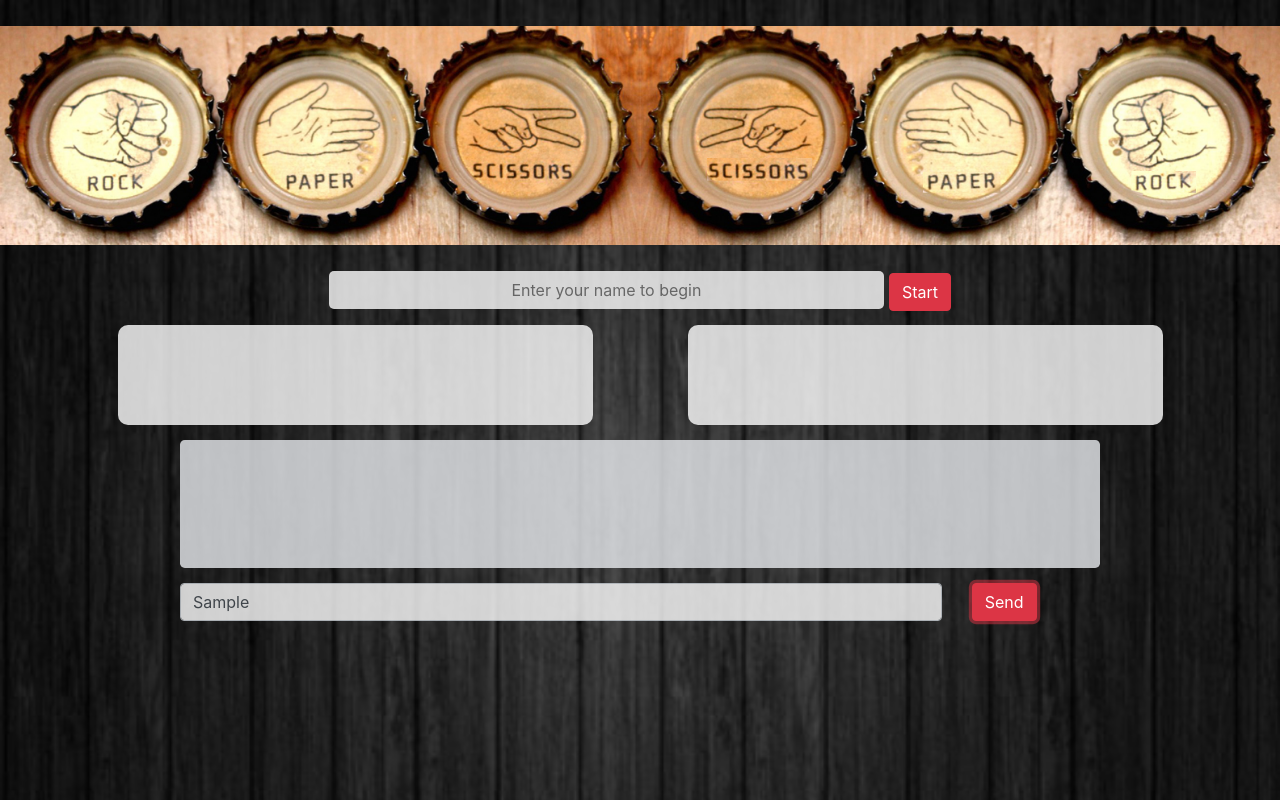
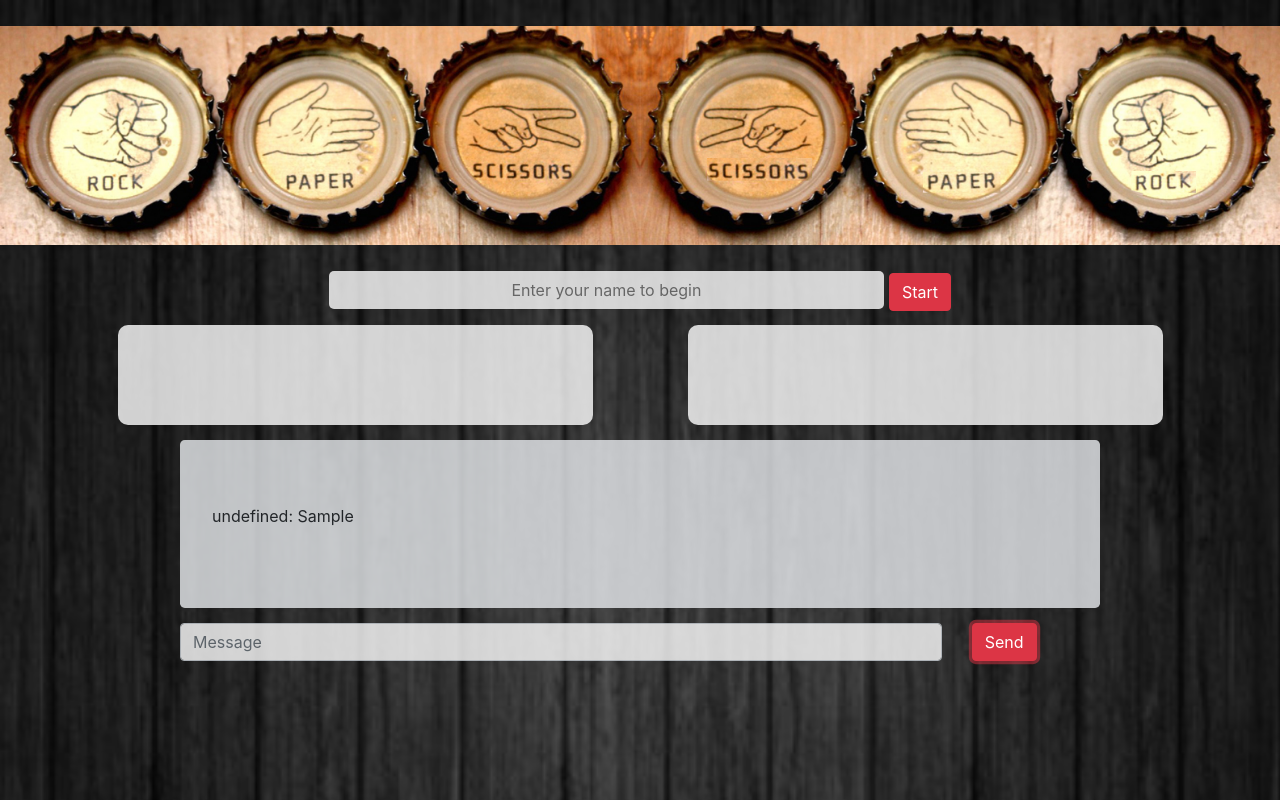
Before and after one commit to gibbsk12/RPS-Multiplayer, a plain HTML site: page index.html in a window 1280 px wide. Both pictures are taken after typing "Sample" into the empty fields and a click on the button "Send". Shown: the top 800 px of the page. Drawn offline with nearby package versions, Linux system fonts and the light colour scheme; no server answers.

Commit message:
chat pushes to database

```diff
--- a/assets/css/style.css
+++ b/assets/css/style.css
@@ -1,6 +1,6 @@
 body {
     background-image: url("../images/background.jpg");
-    height: 120%;
+    height: 150%;
     background-position: center;
     background-repeat: no-repeat;
     background-size: cover;
--- a/assets/javascript/app.js
+++ b/assets/javascript/app.js
@@ -27,6 +27,7 @@ var wins2 = 0;
 var losses1 = 0;
 var losses2 = 0;
 var playerNum = 0;
+var chatting;
 
 // Adds form to page asking players to enter their name.
 $("#welcomeMessage").html("<input id=playerName type=text placeholder='Enter your name to begin'><input id=newPlayer type=submit class ='btn btn-danger' value=Start>");
@@ -251,3 +252,22 @@ $("#playerTwoChoices").on("click", "div", function () {
 		});
 	}, 500);
 });
+
+//ChatBox attempts
+function addChat(text){
+	chatting = $("<p>").text(player+ ': '+text)
+	$("#chatBox").append(chatting)
+
+}
+
+$("#chatButton").on("click", function (event) {
+    event.preventDefault();
+    var text = $("#userChat").val().trim();
+    if (text !== "") {
+        addChat(text);
+		$("#userChat").val('');
+		database.ref("/chat/"+player).set({
+			chat: text
+		});
+	}
+})
```
